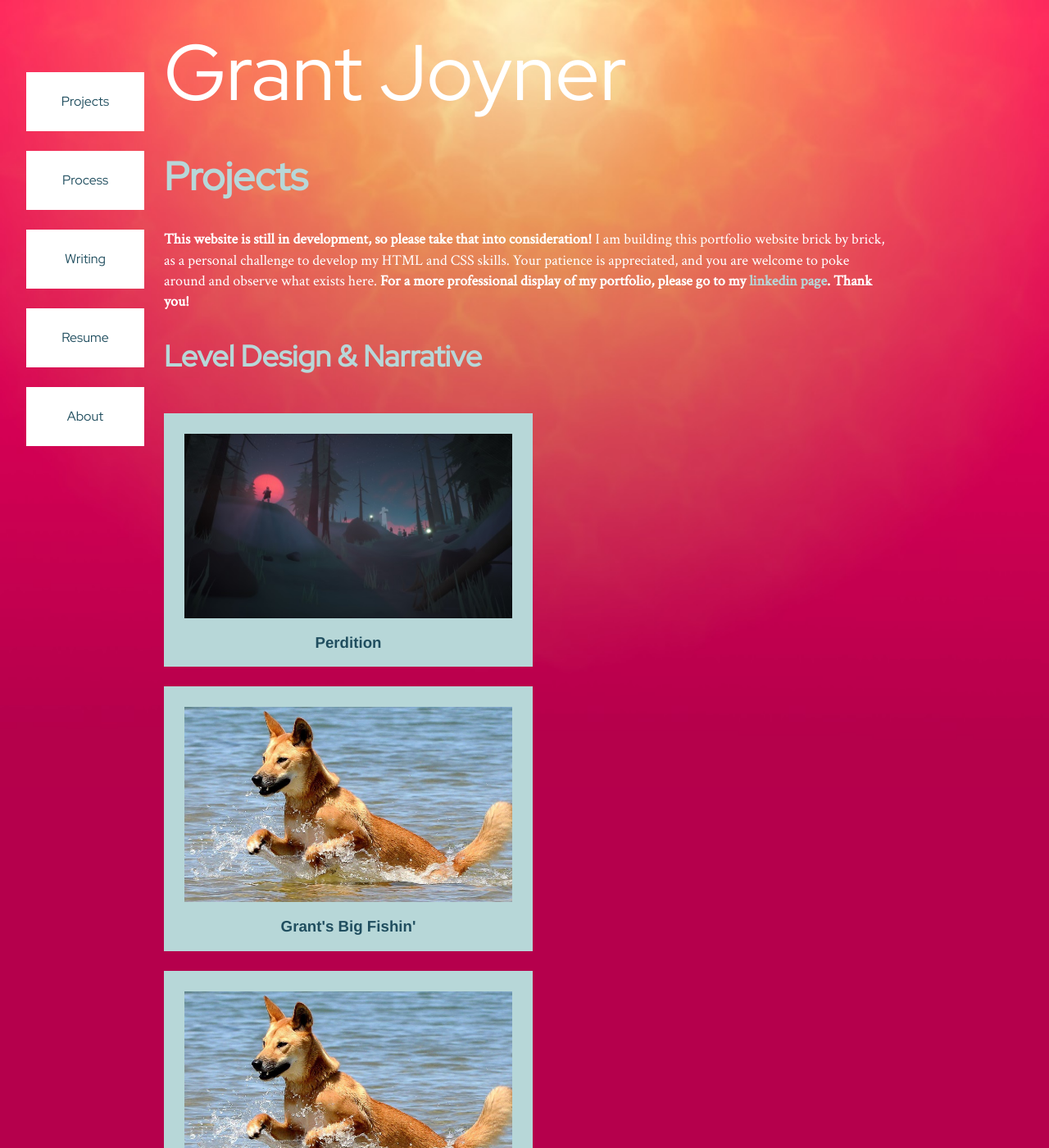
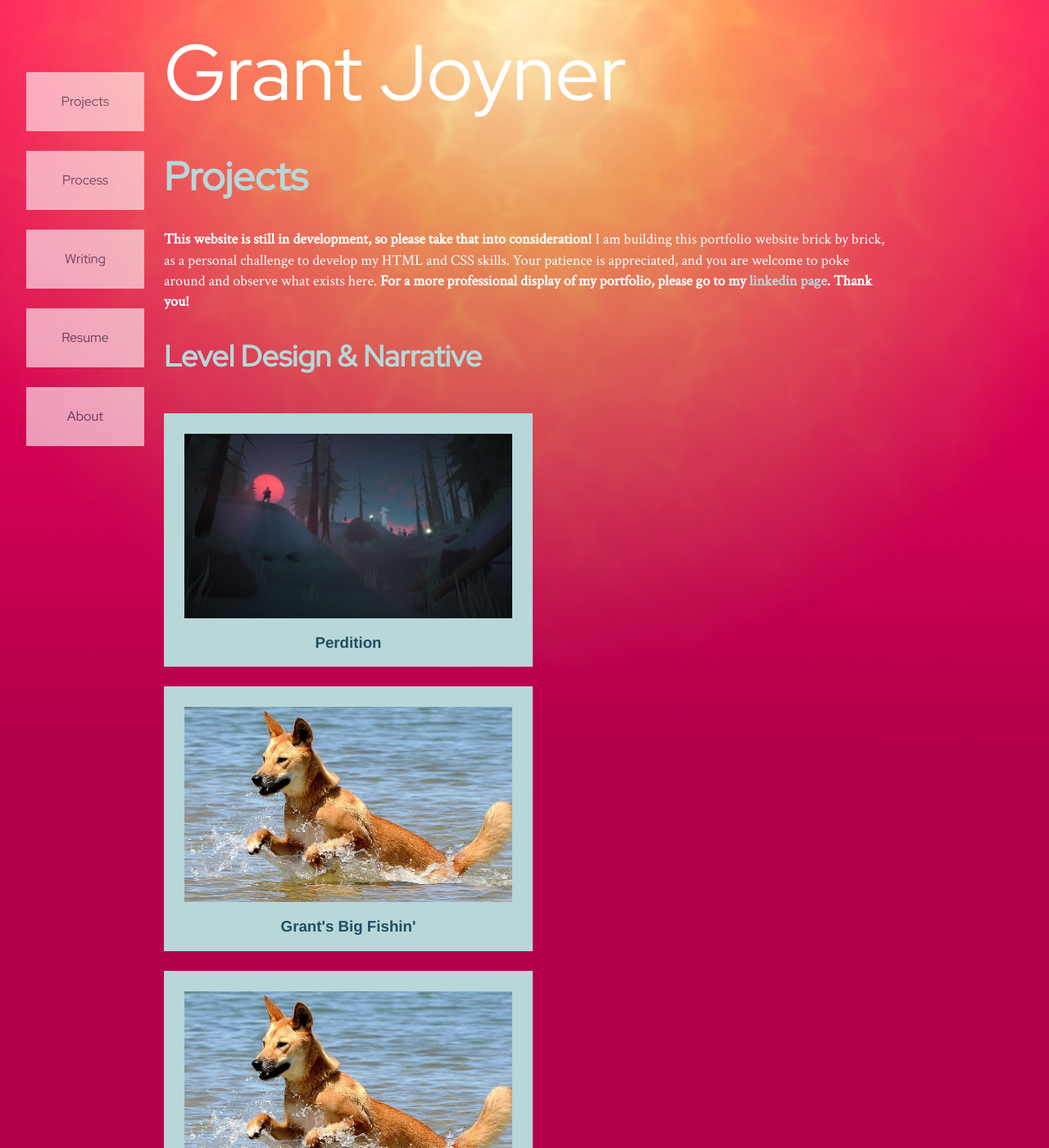
Before and after one commit to digigrant/digigrant.github.io, a Jekyll site: the page built from index.html, in a window 1280 px wide and 1400 px high. Shown: the whole window at 82% size. Built offline with Jekyll 4.4.1, drawn with Linux system fonts in a browser that asks for light colours.

Commit message:
Update main.scss

```diff
--- a/_sass/main.scss
+++ b/_sass/main.scss
@@ -36,13 +36,13 @@ nav
     margin-bottom: 24px;
 
     background-color: #ffffff;
-    opacity: 100;
+    opacity: 0.6;
     text-align: center;
     float: left;
 
     &:hover
     {
-        opacity: 50;
+        opacity: 1.0;
     }
 }
 
```
